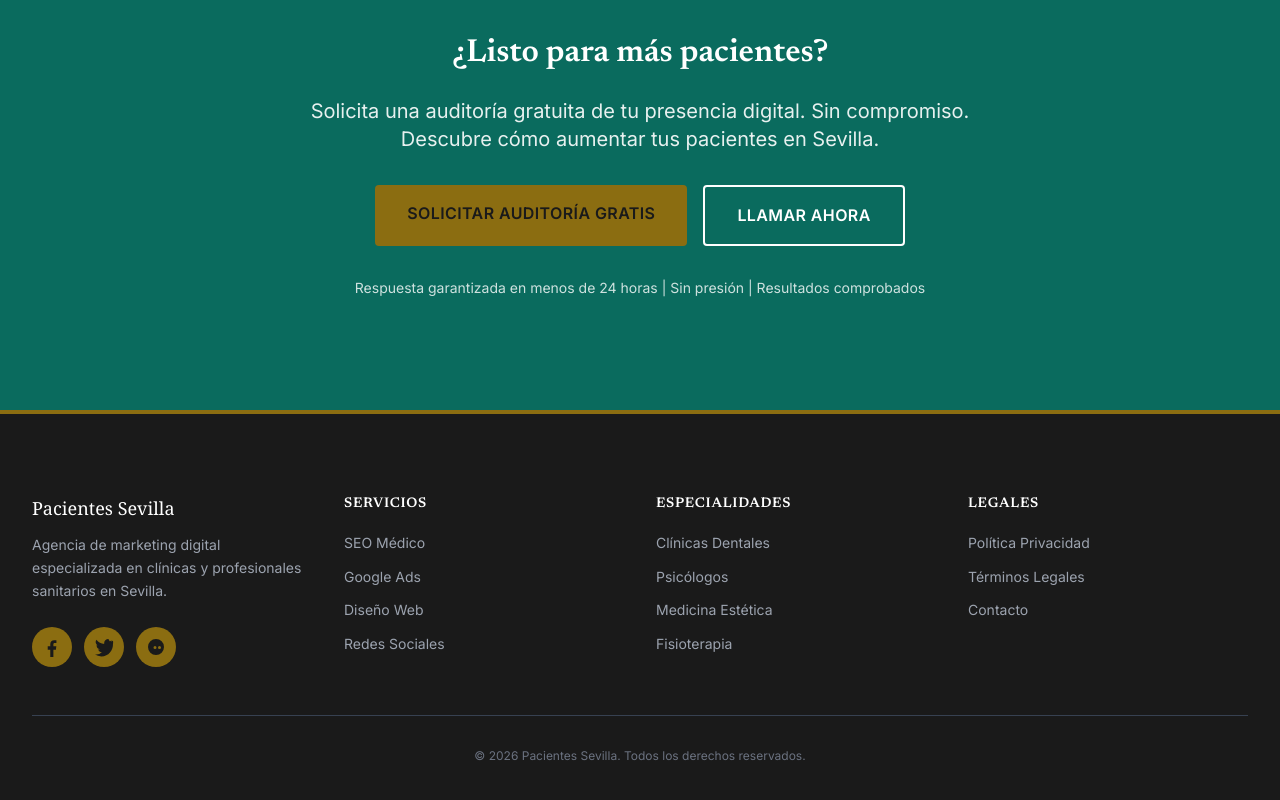
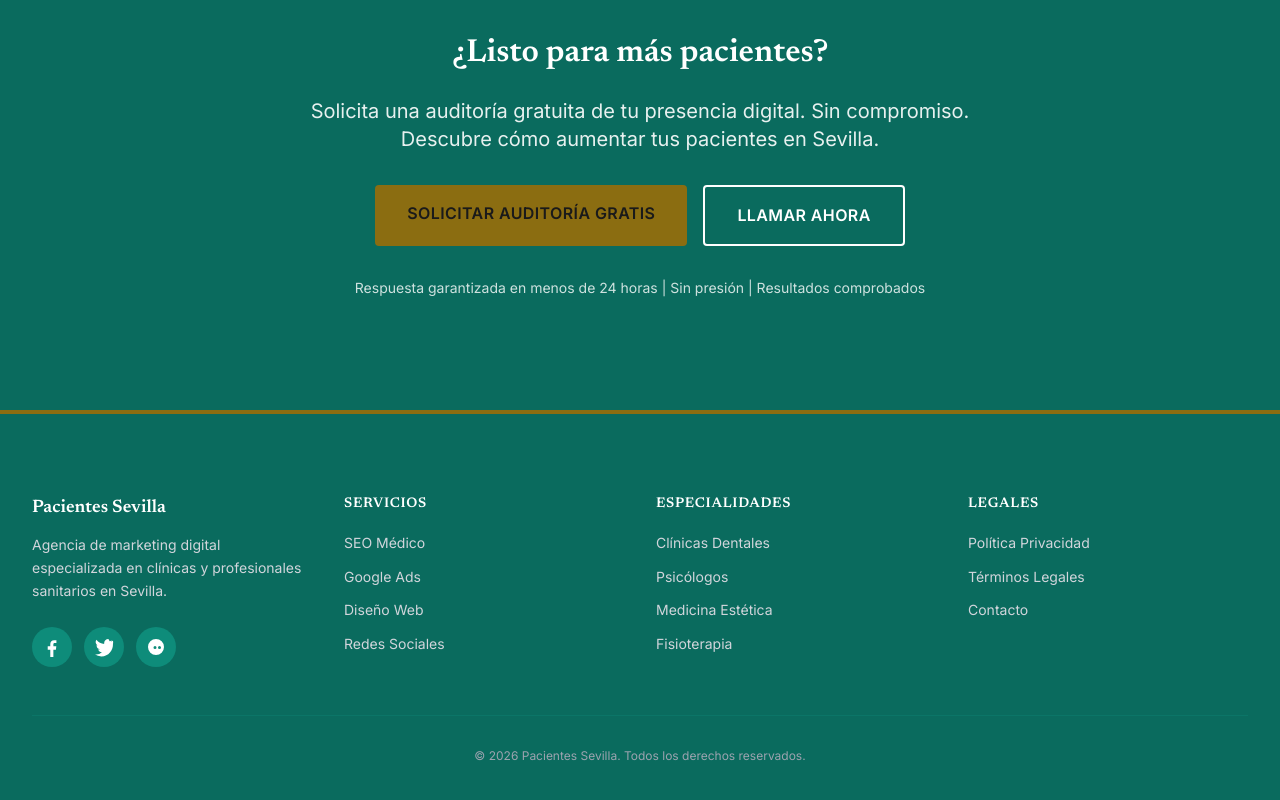
Before and after one commit to carlosalbertocardoso-hub/agencia-clinicas, a Next.js app: page / in a window 1280 px wide. Shown: the part 7432-8232 px from the top of the page. Built offline with nearby package versions, Linux system fonts and the light colour scheme.

Commit message:
design: update Footer with Clinical Eminence styling (primary background, gold accents, improved typography)

```diff
--- a/src/components/layout/Footer.tsx
+++ b/src/components/layout/Footer.tsx
@@ -1,6 +1,6 @@
 export default function Footer() {
   return (
-    <footer className="bg-tertiary text-white border-t-4 border-t-secondary py-16 md:py-20">
+    <footer className="bg-primary text-white border-t-4 border-t-accent py-16 md:py-20">
       <div className="max-w-7xl mx-auto px-4 sm:px-6 lg:px-8">
 
         {/* Main Content Grid */}
@@ -8,30 +8,30 @@ export default function Footer() {
 
           {/* Column 1: Brand */}
           <div>
-            <h3 className="text-lg font-serif font-light text-white mb-3">
+            <h3 className="text-lg font-heading font-semibold text-white mb-3">
               Pacientes Sevilla
             </h3>
-            <p className="text-sm text-gray-400 leading-relaxed">
+            <p className="text-sm text-gray-300 leading-relaxed">
               Agencia de marketing digital especializada en clínicas y profesionales sanitarios en Sevilla.
             </p>
 
             {/* Social Icons */}
             <div className="flex gap-3 mt-6">
-              <a href="#" className="w-10 h-10 rounded-full bg-secondary flex items-center
-                                     justify-center hover:bg-primary transition-colors duration-200">
-                <svg className="w-5 h-5 text-tertiary" fill="currentColor" viewBox="0 0 20 20">
+              <a href="#" className="w-10 h-10 rounded-full bg-primary-light flex items-center
+                                     justify-center hover:bg-accent transition-colors duration-200">
+                <svg className="w-5 h-5 text-white" fill="currentColor" viewBox="0 0 20 20">
                   <path d="M8.29 20v-7.21H5.73V9.25h2.56V7.07c0-2.54 1.55-3.93 3.83-3.93 1.09 0 2.02.08 2.29.12v2.65h-1.57c-1.23 0-1.47.59-1.47 1.45v1.9h2.93l-.39 3.54h-2.54V20" />
                 </svg>
               </a>
-              <a href="#" className="w-10 h-10 rounded-full bg-secondary flex items-center
-                                     justify-center hover:bg-primary transition-colors duration-200">
-                <svg className="w-5 h-5 text-tertiary" fill="currentColor" viewBox="0 0 20 20">
+              <a href="#" className="w-10 h-10 rounded-full bg-primary-light flex items-center
+                                     justify-center hover:bg-accent transition-colors duration-200">
+                <svg className="w-5 h-5 text-white" fill="currentColor" viewBox="0 0 20 20">
                   <path d="M19 3.8a8.4 8.4 0 01-2.4.66A4.2 4.2 0 0018.5 3c-.9.54-1.9.92-2.95 1.13A4.18 4.18 0 0014.3 2c-2.3 0-4.17 1.87-4.17 4.17 0 .33.04.65.13.95A11.86 11.86 0 012.4 2.84a4.15 4.15 0 001.3 5.57A4.17 4.17 0 012.6 8.1v.05a4.17 4.17 0 003.35 4.09 4.2 4.2 0 01-1.89.07 4.17 4.17 0 003.89 2.9A8.37 8.37 0 011 17.54a11.84 11.84 0 006.29 1.84c7.55 0 11.67-6.25 11.67-11.67 0-.18 0-.35-.01-.53A8.32 8.32 0 0019 3.8" />
                 </svg>
               </a>
-              <a href="#" className="w-10 h-10 rounded-full bg-secondary flex items-center
-                                     justify-center hover:bg-primary transition-colors duration-200">
-                <svg className="w-5 h-5 text-tertiary" fill="currentColor" viewBox="0 0 20 20">
+              <a href="#" className="w-10 h-10 rounded-full bg-primary-light flex items-center
+                                     justify-center hover:bg-accent transition-colors duration-200">
+                <svg className="w-5 h-5 text-white" fill="currentColor" viewBox="0 0 20 20">
                   <path d="M10 2a8 8 0 100 16 8 8 0 000-16zM7.5 10.5a1.5 1.5 0 113 0 1.5 1.5 0 01-3 0zm4.5 0a1.5 1.5 0 113 0 1.5 1.5 0 01-3 0z" />
                 </svg>
               </a>
@@ -44,10 +44,10 @@ export default function Footer() {
               Servicios
             </h4>
             <ul className="space-y-2">
-              <li><a href="/servicios/seo-medico" className="text-sm text-gray-400 hover:text-secondary transition-colors duration-200">SEO Médico</a></li>
-              <li><a href="/servicios/google-ads" className="text-sm text-gray-400 hover:text-secondary transition-colors duration-200">Google Ads</a></li>
-              <li><a href="/servicios/diseno-web" className="text-sm text-gray-400 hover:text-secondary transition-colors duration-200">Diseño Web</a></li>
-              <li><a href="/servicios/redes-sociales" className="text-sm text-gray-400 hover:text-secondary transition-colors duration-200">Redes Sociales</a></li>
+              <li><a href="/servicios/seo-medico" className="text-sm text-gray-300 hover:text-accent transition-colors duration-200">SEO Médico</a></li>
+              <li><a href="/servicios/google-ads" className="text-sm text-gray-300 hover:text-accent transition-colors duration-200">Google Ads</a></li>
+              <li><a href="/servicios/diseno-web" className="text-sm text-gray-300 hover:text-accent transition-colors duration-200">Diseño Web</a></li>
+              <li><a href="/servicios/redes-sociales" className="text-sm text-gray-300 hover:text-accent transition-colors duration-200">Redes Sociales</a></li>
             </ul>
           </div>
 
@@ -57,10 +57,10 @@ export default function Footer() {
               Especialidades
             </h4>
             <ul className="space-y-2">
-              <li><a href="/especialidades/clinicas-dentales-sevilla" className="text-sm text-gray-400 hover:text-secondary transition-colors duration-200">Clínicas Dentales</a></li>
-              <li><a href="/especialidades/psicologos-sevilla" className="text-sm text-gray-400 hover:text-secondary transition-colors duration-200">Psicólogos</a></li>
-              <li><a href="/especialidades/medicina-estetica-sevilla" className="text-sm text-gray-400 hover:text-secondary transition-colors duration-200">Medicina Estética</a></li>
-              <li><a href="/especialidades/fisioterapia-sevilla" className="text-sm text-gray-400 hover:text-secondary transition-colors duration-200">Fisioterapia</a></li>
+              <li><a href="/especialidades/clinicas-dentales-sevilla" className="text-sm text-gray-300 hover:text-accent transition-colors duration-200">Clínicas Dentales</a></li>
+              <li><a href="/especialidades/psicologos-sevilla" className="text-sm text-gray-300 hover:text-accent transition-colors duration-200">Psicólogos</a></li>
+              <li><a href="/especialidades/medicina-estetica-sevilla" className="text-sm text-gray-300 hover:text-accent transition-colors duration-200">Medicina Estética</a></li>
+              <li><a href="/especialidades/fisioterapia-sevilla" className="text-sm text-gray-300 hover:text-accent transition-colors duration-200">Fisioterapia</a></li>
             </ul>
           </div>
 
@@ -70,16 +70,16 @@ export default function Footer() {
               Legales
             </h4>
             <ul className="space-y-2">
-              <li><a href="/politica-privacidad" className="text-sm text-gray-400 hover:text-secondary transition-colors duration-200">Política Privacidad</a></li>
-              <li><a href="/terminos-legales" className="text-sm text-gray-400 hover:text-secondary transition-colors duration-200">Términos Legales</a></li>
-              <li><a href="/contacto" className="text-sm text-gray-400 hover:text-secondary transition-colors duration-200">Contacto</a></li>
+              <li><a href="/politica-privacidad" className="text-sm text-gray-300 hover:text-accent transition-colors duration-200">Política Privacidad</a></li>
+              <li><a href="/terminos-legales" className="text-sm text-gray-300 hover:text-accent transition-colors duration-200">Términos Legales</a></li>
+              <li><a href="/contacto" className="text-sm text-gray-300 hover:text-accent transition-colors duration-200">Contacto</a></li>
             </ul>
           </div>
         </div>
 
         {/* Divider */}
-        <div className="border-t border-gray-700 pt-8">
-          <p className="text-xs text-gray-500 text-center">
+        <div className="border-t border-primary-light/30 pt-8">
+          <p className="text-xs text-gray-400 text-center">
             © 2026 Pacientes Sevilla. Todos los derechos reservados.
           </p>
         </div>
```
